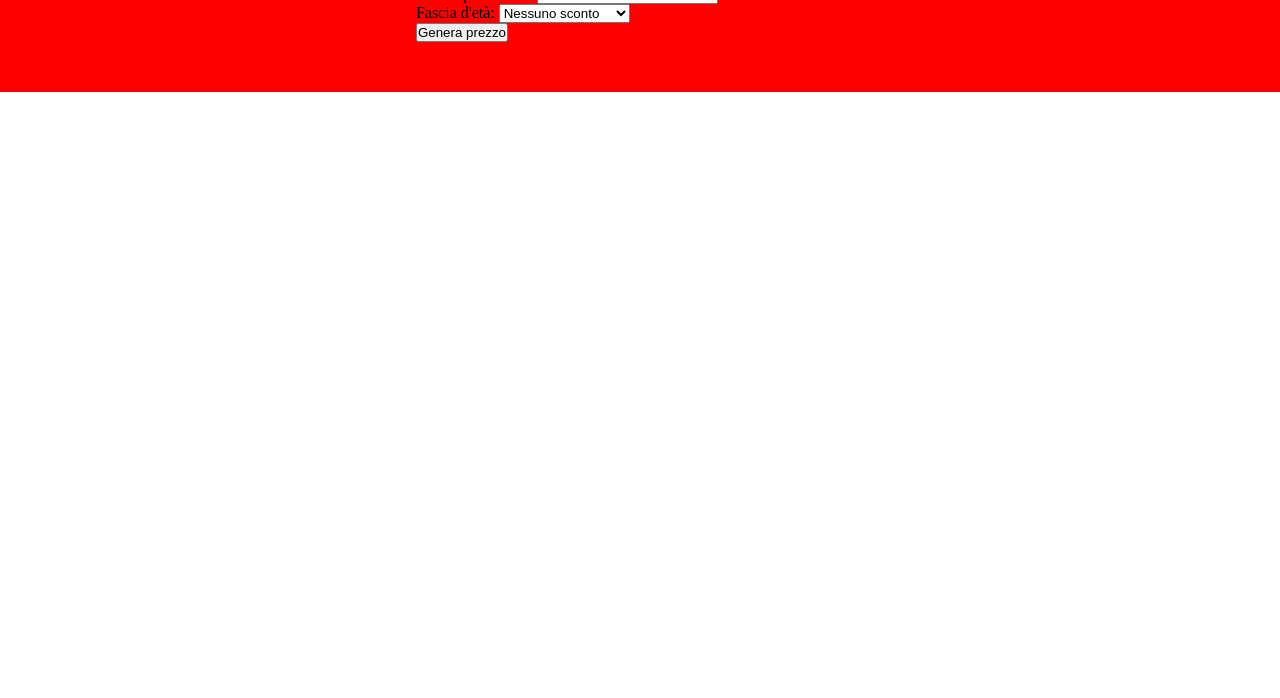
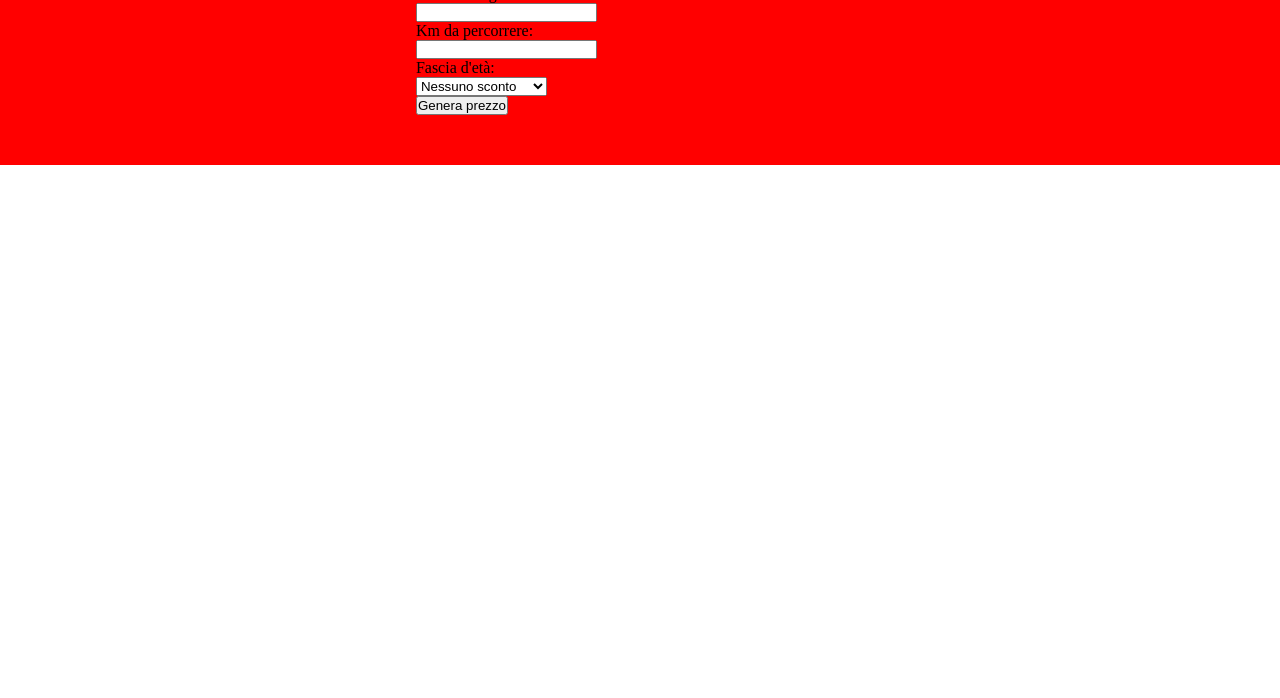
Before and after one commit to alessandrob17/js-biglietto-treno-form, a plain HTML site: page index.html in a window 1280 px wide. Shown: the part 102-800 px from the top of the page. Drawn offline with Linux system fonts and the light colour scheme.

Commit message:
FEAT name and surname

```diff
--- a/app.js
+++ b/app.js
@@ -1,3 +1,4 @@
+var nomeCognome = document.getElementById("nome-cognome");
 var distanza = document.getElementById("distanza");
 var discount = document.getElementById("discount");
 var buttonGenerate = document.getElementById("button-generate");
--- a/index.html
+++ b/index.html
@@ -13,10 +13,12 @@
         <div class="card">
             <h1>Calcola il prezzo del tuo biglietto</h1>
 
-  <p>Km da percorrere: <input type="number" id="distanza"></p>
+            <p>Nome e Cognome <input class="d-block" type="text" id="nome-cognome"/> </p>
+
+  <p>Km da percorrere: <input class="d-block" type="number" id="distanza"></p>
 
   <p>Fascia d'età:
-    <select id="discount">
+    <select class="d-block" id="discount">
       <option value="none">Nessuno sconto</option>
       <option value="minorenne">Sconto minorenne</option>
       <option value="over">Sconto over 65</option>
--- a/style.css
+++ b/style.css
@@ -13,3 +13,7 @@
     .card{
         padding: 50px;
     }
+
+    .d-block{
+        display: block;
+    }
```
